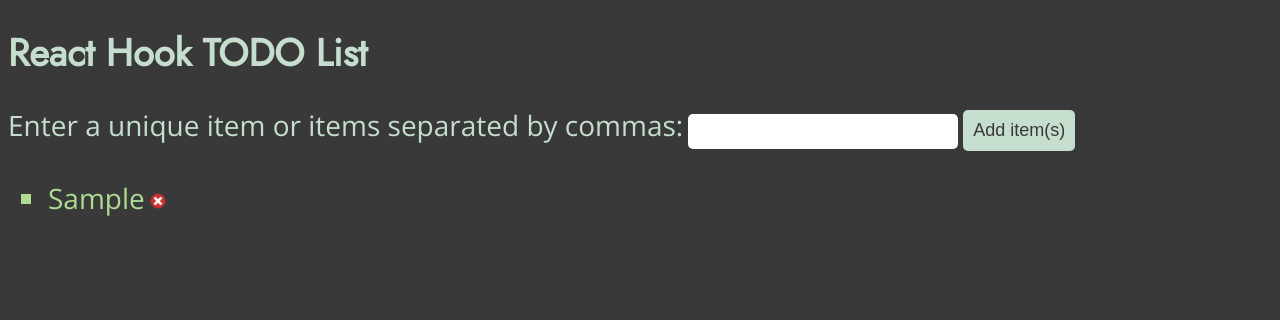
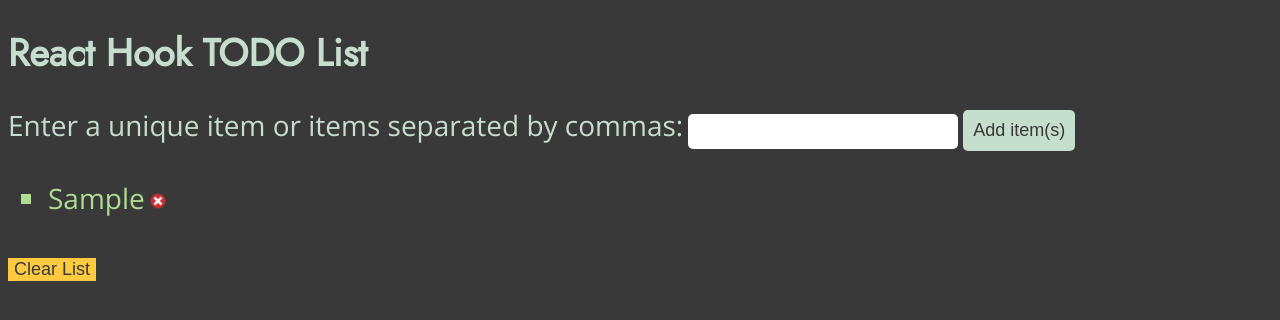
Before and after one commit to aggiewb/hook-todo-list, a React (Create React App) app in the folder client/: page / in a window 1280 px wide. Both pictures are taken after typing "Sample" into the empty fields and a click on the input "Add item(s)". Shown: the top 320 px of the page. Built offline with nearby package versions, Linux system fonts and the light colour scheme.

Commit message:
Implement clearList() function and add function to button in
Display component

```diff
--- a/client/src/App.js
+++ b/client/src/App.js
@@ -31,16 +31,21 @@ function App() {
   }
 
   const removeItem = (event) => {
+    console.log('clicked')
     const liElement = event.target.parentNode;
     const liElementId = liElement.id;
     const newList = list.splice(item => item !== liElementId);
     setList(newList);
   }
 
+  const clearList = () => {
+    setList([]);
+  }
+
   return <div className="App">
       <h1>React Hook TODO List</h1>
       <Input change={change} submit={submit} text={text}/>
-      <Display list={list} removeItem={removeItem}/>
+      <Display list={list} removeItem={removeItem} clearList={clearList}/>
     </div>;
 }
 
--- a/client/src/components/Display.js
+++ b/client/src/components/Display.js
@@ -2,13 +2,16 @@ import React from 'react';
 import xIcon from '../media/x-icon.png';
 
 const Display = (props) => {
-    return <ul>
-        {props.list.map(item => {
-            return <li key={item} id={item}>{item}
-                <img onClick={props.removeItem} src={xIcon} alt={"A red X that can be clicked to remove this item from the list"}></img>
-            </li>;
-        })}
-    </ul>;
+    return <article>
+        <ul>
+            {props.list.map(item => {
+                return <li key={item} id={item}>{item}
+                    <img onClick={props.removeItem} src={xIcon} alt={"A red X that can be clicked to remove this item from the list"}></img>
+                </li>;
+            })}
+        </ul>
+        <button onClick={props.clearList}>Clear List</button>
+    </article>;
 }
 
 export default Display;
```
